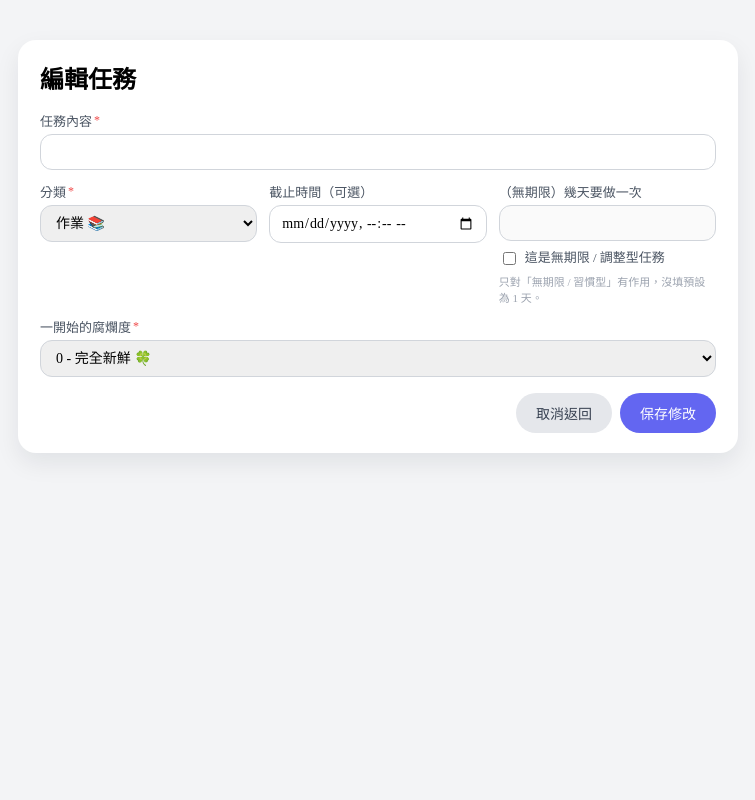
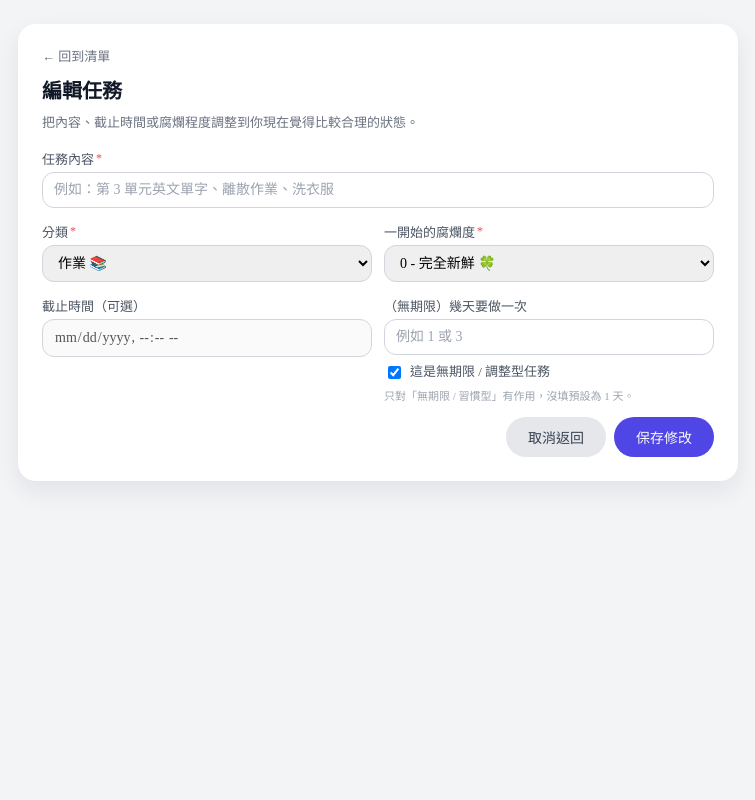
Before and after one commit to 11346082/-Rot-Index-, a Flask app: template templates/edit.html in a window 1280 px wide. Shown: the whole page, without its empty margins (262-1017 px from the left). Run offline with Flask 3, Linux system fonts and the light colour scheme; the template is opened without the code that fills it, so the values that code supplies are empty; parts of the project's set-up code (start-up, migrations or seed data) failed here and were passed over.

Commit message:
修改手機版RWD

```diff
--- a/templates/edit.html
+++ b/templates/edit.html
@@ -2,31 +2,57 @@
 <html lang="zh-Hant">
 <head>
   <meta charset="UTF-8">
+  <meta name="viewport" content="width=device-width, initial-scale=1.0">
   <title>編輯任務 - 拖延腐爛清單</title>
-
   <link href="https://fonts.googleapis.com/css2?family=Noto+Serif+TC:wght@400;500;600;700&display=swap" rel="stylesheet">
-
   <style>
+    * {
+      box-sizing: border-box;
+    }
     body {
       font-family: 'Noto Serif TC', serif;
+      margin: 0;
       background: #f3f4f6;
+      color: #111827;
+    }
+    a {
+      color: inherit;
+      text-decoration: none;
+    }
+
+    .wrapper {
+      min-height: 100vh;
+      display: flex;
+      align-items: flex-start;
+      justify-content: center;
+      padding: 24px 16px 40px;
+    }
+    .card {
+      width: 100%;
+      max-width: 720px;
+      background: #ffffff;
+      border-radius: 18px;
+      padding: 22px 24px 24px;
+      box-shadow: 0 10px 24px rgba(15,23,42,0.08);
+    }
+
+    .card-title-row {
+      display: flex;
+      justify-content: space-between;
+      align-items: center;
+      gap: 12px;
+      margin-bottom: 8px;
+    }
+    .card-title {
+      font-size: 20px;
       margin: 0;
     }
-        .container {
-            max-width: 720px;
-            margin: 40px auto;
-            padding: 0 20px 40px;
+    .card-subtitle {
+      font-size: 13px;
+      color: #6b7280;
+      margin: 0 0 18px;
     }
-        .card {
-            background: #ffffff;
-            border-radius: 18px;
-            padding: 20px 22px;
-            box-shadow: 0 10px 24px rgba(15, 23, 42, 0.08);
-        }
-        h1 {
-            font-size: 24px;
-            margin: 0 0 16px;
-        }
+
     label {
       display: block;
       font-size: 13px;
@@ -40,6 +66,7 @@
       position: relative;
       top: -2px;
     }
+
     input[type="text"],
     input[type="number"],
     input[type="datetime-local"],
@@ -49,9 +76,12 @@
       border-radius: 12px;
       border: 1px solid #d1d5db;
       font-size: 14px;
-            box-sizing: border-box;
       font-family: 'Noto Serif TC', serif;
     }
+    input::placeholder {
+      color: #9ca3af;
+    }
+
     .checkbox-row {
       display: flex;
       align-items: center;
@@ -60,62 +90,123 @@
       margin-top: 6px;
       color: #4b5563;
     }
+    .hint-text {
+      font-size: 11px;
+      color: #9ca3af;
+      margin-top: 3px;
+    }
+
     .form-row {
       display: flex;
       flex-wrap: wrap;
       gap: 12px;
-            margin-bottom: 12px;
+      margin-bottom: 14px;
     }
     .form-row > div {
       flex: 1;
-            min-width: 200px;
+      min-width: 220px;
     }
+
+    .btn-bar {
+      display: flex;
+      justify-content: flex-end;
+      gap: 8px;
+      margin-top: 4px;
+    }
+    button,
     .btn {
       border: none;
       border-radius: 999px;
-            padding: 10px 20px;
+      padding: 10px 22px;
       font-size: 14px;
       cursor: pointer;
       font-family: 'Noto Serif TC', serif;
-        }
-        .btn-primary {
-            background: #6366f1;
-            color: white;
+      transition: all 0.18s ease;
     }
     .btn-secondary {
       background: #e5e7eb;
       color: #374151;
-            text-decoration: none;
-            display: inline-block;
     }
-        .btn-primary:hover,
-        .btn-secondary:hover {
-            opacity: .9;
+    .btn-primary {
+      background: #4f46e5;
+      color: #f9fafb;
     }
-        .actions {
-            margin-top: 16px;
-            display: flex;
-            gap: 8px;
-            justify-content: flex-end;
+    button:hover,
+    .btn:hover {
+      filter: brightness(1.05);
+      box-shadow: 0 4px 10px rgba(15,23,42,0.18);
+      transform: translateY(-1px);
+    }
+
+    .back-link {
+      font-size: 13px;
+      color: #6b7280;
+      margin-bottom: 10px;
+      display: inline-flex;
+      align-items: center;
+      gap: 4px;
+    }
+
+    /* ============== 手機 RWD 調整 ============== */
+    @media (max-width: 768px) {
+      .wrapper {
+        padding: 16px 12px 28px;
+      }
+      .card {
+        padding: 18px 16px 20px;
+        border-radius: 16px;
+      }
+      .card-title {
+        font-size: 18px;
+      }
+      .form-row {
+        flex-direction: column;
+        gap: 10px;
+      }
+      .form-row > div {
+        min-width: 100%;
+      }
+      .btn-bar {
+        justify-content: space-between;
+      }
+      button,
+      .btn {
+        padding: 9px 18px;
+        font-size: 13px;
+      }
     }
   </style>
 </head>
 <body>
-<div class="container">
+<div class="wrapper">
   <div class="card">
-        <h1>編輯任務</h1>
+    <a href="{{ url_for('index') }}" class="back-link">← 回到清單</a>
 
-        <form method="post" action="{{ url_for('edit_task', task_id=task.id) }}">
+    <div class="card-title-row">
+      <h1 class="card-title">編輯任務</h1>
+    </div>
+    <p class="card-subtitle">
+      把內容、截止時間或腐爛程度調整到你現在覺得比較合理的狀態。
+    </p>
+
+    <form method="post">
+      <!-- 任務內容 -->
       <div class="form-row">
         <div>
           <label for="title">
             任務內容<span class="required-asterisk">*</span>
           </label>
-                    <input type="text" id="title" name="title" required
-                           value="{{ task.title }}">
+          <input
+            type="text"
+            id="title"
+            name="title"
+            required
+            value="{{ task.title }}"
+            placeholder="例如：第 3 單元英文單字、離散作業、洗衣服">
         </div>
       </div>
 
+      <!-- 分類 + 一開始的腐爛度 -->
       <div class="form-row">
         <div>
           <label for="category">
@@ -129,30 +220,6 @@
             <option value="other" {% if task.category == 'other' %}selected{% endif %}>其他 🌀</option>
           </select>
         </div>
-
-                <div>
-                    <label for="deadline">截止時間（可選）</label>
-                    <input type="datetime-local" id="deadline" name="deadline"
-                           value="{{ deadline_input }}">
-                </div>
-
-                <div>
-                    <label for="interval_days">
-                        （無期限）幾天要做一次
-                    </label>
-                    <input type="number" id="interval_days" name="interval_days"
-                           min="1" max="30"
-                           value="{{ task.interval_days if task.interval_days else '' }}">
-                    <div class="checkbox-row">
-                        <input type="checkbox" id="no_deadline" name="no_deadline"
-                               {% if task.is_routine and not deadline_input %}checked{% endif %}>
-                        <label for="no_deadline">這是無期限 / 調整型任務</label>
-                    </div>
-                    <div style="font-size:11px;color:#9ca3af;margin-top:3px;">
-                        只對「無期限 / 習慣型」有作用，沒填預設為 1 天。
-                    </div>
-                </div>
-
         <div>
           <label for="initial_rot">
             一開始的腐爛度<span class="required-asterisk">*</span>
@@ -166,15 +233,51 @@
         </div>
       </div>
 
-            <div class="actions">
+      <!-- 截止時間 / 無期限幾天一次 -->
+      <div class="form-row">
+        <div>
+          <label for="deadline">截止時間（可選）</label>
+          <input
+            type="datetime-local"
+            id="deadline"
+            name="deadline"
+            value="{{ deadline_input }}">
+        </div>
+        <div>
+          <label for="interval_days">（無期限）幾天要做一次</label>
+          <input
+            type="number"
+            id="interval_days"
+            name="interval_days"
+            min="1"
+            max="30"
+            value="{{ task.interval_days if task.interval_days else '' }}"
+            placeholder="例如 1 或 3">
+          <div class="checkbox-row">
+            <input
+              type="checkbox"
+              id="no_deadline"
+              name="no_deadline"
+              {% if task.is_routine or not deadline_input %}checked{% endif %}>
+            <label for="no_deadline">這是無期限 / 調整型任務</label>
+          </div>
+          <div class="hint-text">
+            只對「無期限 / 習慣型」有作用，沒填預設為 1 天。
+          </div>
+        </div>
+      </div>
+
+      <!-- 按鈕 -->
+      <div class="btn-bar">
         <a href="{{ url_for('index') }}" class="btn btn-secondary">取消返回</a>
-                <button type="submit" class="btn btn-primary">保存修改</button>
+        <button type="submit" class="btn-primary">保存修改</button>
       </div>
     </form>
   </div>
 </div>
 
 <script>
+  // 和首頁一樣的邏輯：有截止時間就鎖住「無期限」欄位
   const noDeadlineCheckbox = document.getElementById('no_deadline');
   const deadlineInput = document.getElementById('deadline');
   const intervalInput = document.getElementById('interval_days');
@@ -187,14 +290,11 @@
     if (hasDeadline) {
       noDeadlineCheckbox.checked = false;
       noDeadlineCheckbox.disabled = true;
-
       intervalInput.value = "";
       intervalInput.disabled = true;
-
       deadlineInput.disabled = false;
     } else {
       noDeadlineCheckbox.disabled = false;
-
       if (noDeadlineCheckbox.checked) {
         deadlineInput.value = "";
         deadlineInput.disabled = true;
@@ -211,6 +311,7 @@
     noDeadlineCheckbox.addEventListener('change', updateDeadlineState);
     deadlineInput.addEventListener('change', updateDeadlineState);
     deadlineInput.addEventListener('input', updateDeadlineState);
+    // 初次載入時也跑一次，讓手機版一開始狀態就正確
     updateDeadlineState();
   }
 </script>
```
Lines whose indentation alone changed are shown as unchanged.
